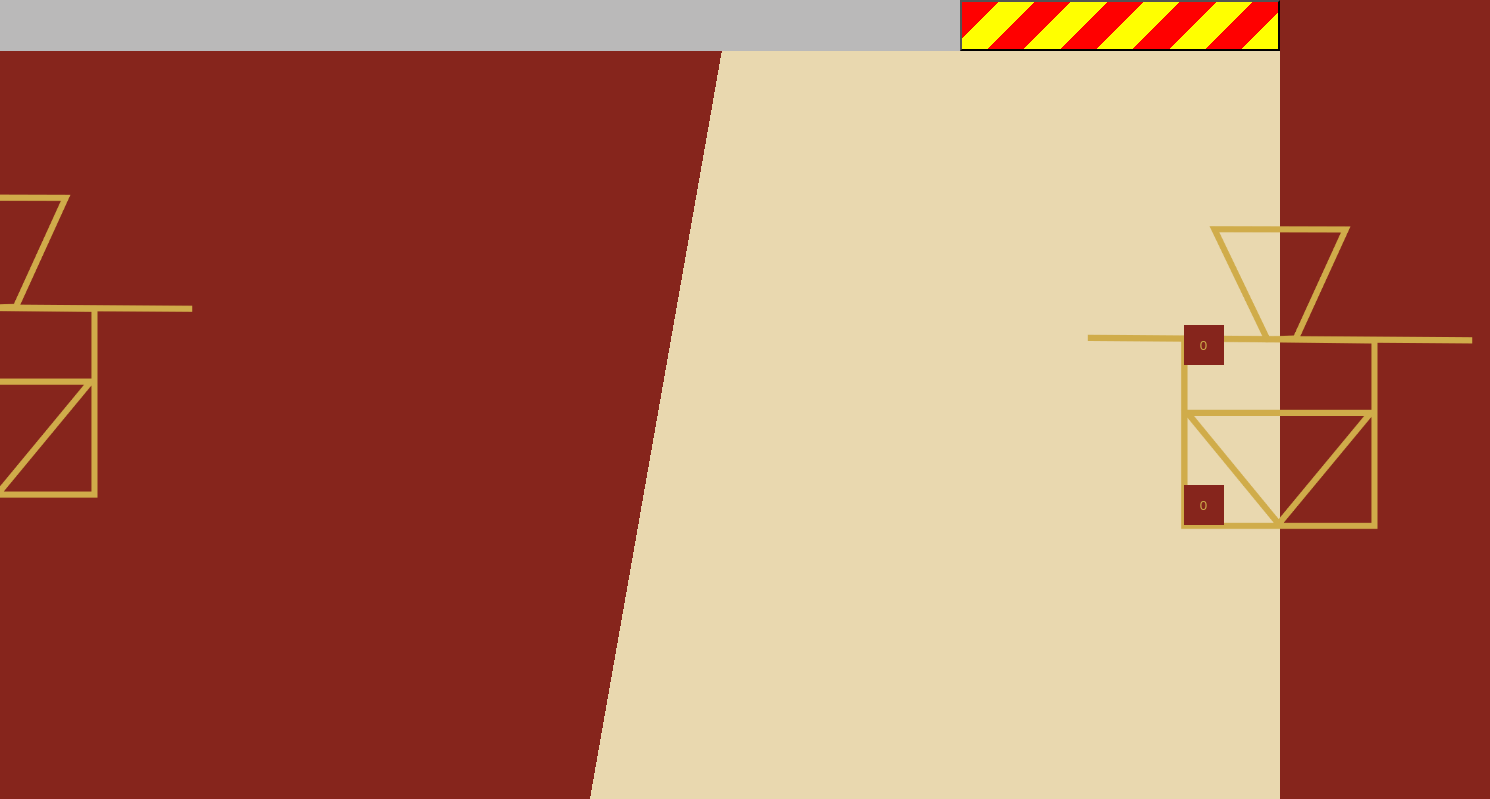
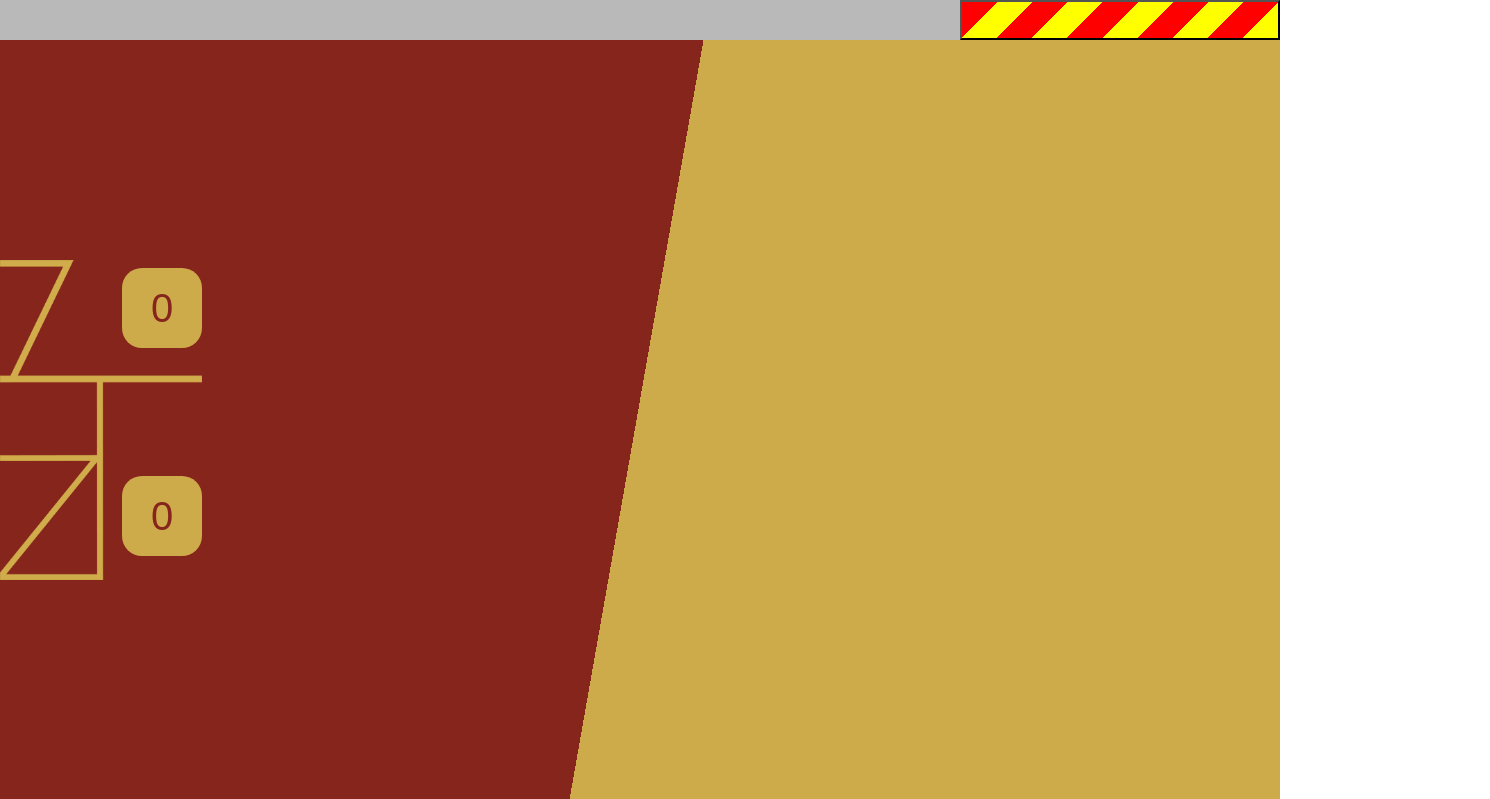
Before and after one commit to TeamSteamRobotics/SteamSite2023, a plain HTML site: page index.html in a window 1280 px wide. Shown: the top 799 px of the page, 1490 px wide, since content can reach past the window. Drawn offline with Linux system fonts and the light colour scheme.

Commit message:
buttons and refactoring

```diff
--- a/index.html
+++ b/index.html
@@ -12,14 +12,10 @@
       <button class="MajorFailureB"></button>
     </div>
     <div class="SideBoxes">
-      <img src="liamapp-01.png"  style="width: 420px;margin-left: -210px;grid-row: row0;grid-column: column0;align-self: flex-start;"><img>
-      <div class="ButtonBoxes"></div>
-    </div>
-    <div class="SideBoxes" style="justify-self: right;">
-      <img src="liamapp-01.png"  style="width: 420px;margin-right: -210px; grid-row: row1;grid-column: column1;justify-self: right;"><img>
-      <div class="ButtonBoxes" style="grid-row-start: row1;grid-row-end: row3; grid-column: column0;justify-content: right;margin-left: 20px;">
-        <button class="InputButtonR" style="grid-column: column1;align-self: center;margin-left: 30vw;">0</button>
-        <button class="InputButtonR" style="grid-row: row1; grid-column: column1;align-self: center;margin-left: 30vw;">0</button>
+      <div class="ButtonBoxes" style="justify-items: right; align-self: center;">
+        <img src="Liamthinggold.png"  style="height: 40vh; grid-row: row0;align-self: flex-start;justify-self: left;"><img>
+        <button class="InputButtonY" style="grid-row: row1;">0</button>
+        <button class="InputButtonY">0</button>
       </div>
     </div>
     <script src="script.js"></script>
--- a/style.css
+++ b/style.css
@@ -3,15 +3,15 @@
   min-height: 100vh;
   background: linear-gradient(
     -80deg,
-    #e9d8af 0%,
-    #e9d8af 50%,
+    #ceab4a 0%,
+    #ceab4a 50%,
     #86251c 50%,
     #86251c 100%
   );
   display: grid;
   margin: 0%;
   grid-template-columns: [column0] 50% [column1] 50%;
-  grid-template-rows: [row0] 5% [row1] 95%;
+  grid-template-rows: [row0] 5vh [row1] 95%;
   }
   .OperationsBox{
     width: 100%;
@@ -24,17 +24,14 @@
     align-items:center;
   }
   .SideBoxes{
-    display: grid;
+    display: flex;
     grid-row: row1;
-    grid-template-rows: [row0] 1% [row1] 60% [row2] 20%;
-    grid-template-columns: [column0] 50% [column1] 50%;
     align-items:center;
   }
   .ButtonBoxes{
     display: grid;
-    grid-row: row1;
-    grid-template-rows: 10vh[row0] 10vh [row1] 10vh [row2] 10vh [row3] 20vh;
-    grid-template-columns: [column0] 50% [column1] 50%;
+    width: 25vh;
+    grid-template-rows:[row0] 1vh [row1] 13vh [row2] 13vh [row3] 13vh [row4] ;
     align-items:flex-start;
   }
   .InputButtonR{
@@ -42,11 +39,22 @@
     color: #ceab4a;
     display: inline-block;
     text-align: center;
-    width: 5vh;
-    height: 5vh;
+    width: 10vh;
+    height: 10vh;
     background-color: #86251c;
   }
+  .InputButtonY:active{
+    background-color: #e9d8af;
+  }
   .InputButtonY{
+    border: none;
+    border-radius: 25%;
+    color: #86251c;
+    display: inline-block;
+    text-align: center;
+    font-size: 5vh;
+    width: 10vh;
+    height: 10vh;
     background-color: #ceab4a;
   }
   .MajorFailureB{
```
